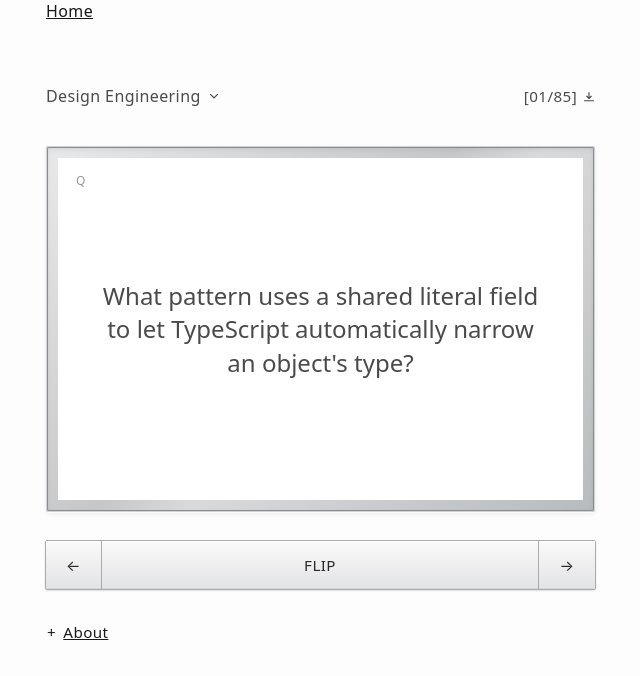
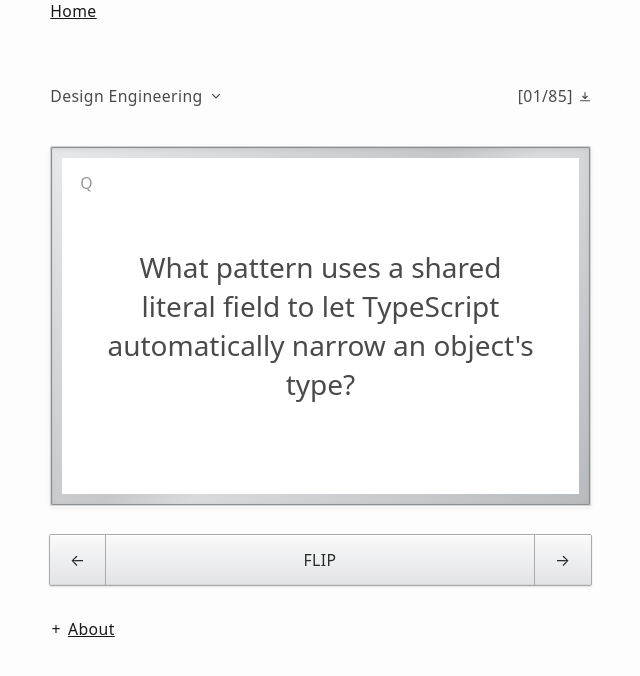
Before and after one commit to pxsswordprotected/personalsite, a React (Vite) app in the folder flashcards-app/: page / in a window 1280 px wide. Shown: the top 676 px of the page, without its empty margins (312-952 px from the left). Built offline with nearby package versions, Linux system fonts and the light colour scheme.

Commit message:
type redesign

```diff
--- a/flashcards-app/src/styles.css
+++ b/flashcards-app/src/styles.css
@@ -1,3 +1,26 @@
+:root {
+    --font-size-body: clamp(0.875rem, calc(0.8385417rem + 0.1822917vw), 0.984375rem);
+    --font-size-heading: clamp(1.09375rem, calc(1.0208333rem + 0.3645833vw), 1.3125rem);
+    --font-size-title: clamp(1.3125rem, calc(1.1666667rem + 0.7291667vw), 1.75rem);
+    --font-size-display: clamp(1.75rem, calc(1.4583333rem + 1.4583333vw), 2.625rem);
+}
+
+body {
+    font-size: var(--font-size-body);
+}
+
+.fc-app,
+.fc-home,
+.fc-select,
+.fc-counter,
+.card-label,
+.card-code,
+.fc-controls button,
+.fc-hint,
+.fc-about {
+    font-size: var(--font-size-body);
+}
+
 .fc-app {
     max-width: 60ch;
     margin-inline: auto;
@@ -21,7 +44,6 @@
 
 .fc-home {
     width: 100%;
-    font-size: 1rem;
     letter-spacing: 0.025rem;
     text-decoration: underline;
     color: #191919;
@@ -65,7 +87,6 @@
     margin: 0;
     padding: 10px 24px 10px 0;
     font-family: inherit;
-    font-size: 1rem;
     letter-spacing: 0.025rem;
     color: #4a4a4a;
     field-sizing: content;
@@ -86,7 +107,6 @@
 }
 
 .fc-counter {
-    font-size: 0.95rem;
     letter-spacing: 0.025rem;
     text-transform: none;
 }
@@ -176,14 +196,13 @@
     position: absolute;
     top: 14px;
     left: 18px;
-    font-size: 0.75rem;
     letter-spacing: 0.025rem;
     color: #999;
     text-transform: uppercase;
 }
 
 .card-text {
-    font-size: 1.5rem;
+    font-size: var(--font-size-title);
     line-height: 1.4;
     white-space: pre-wrap;
     user-select: text;
@@ -193,7 +212,6 @@
 
 .card-code {
     font-family: ui-monospace, "SF Mono", Menlo, Monaco, Consolas, monospace;
-    font-size: 0.85em;
     background: #ececea;
     padding: 2px 6px;
     border-radius: 3px;
@@ -215,7 +233,6 @@
 
 .fc-controls button {
     font-family: inherit;
-    font-size: 0.95rem;
     letter-spacing: 0.025rem;
     padding: 14px 0;
     border: 0;
@@ -260,7 +277,6 @@
 }
 
 .fc-hint {
-    font-size: 0.75rem;
     color: #888;
     letter-spacing: 0.025rem;
 }
@@ -282,7 +298,6 @@
 .fc-about {
     width: 100%;
     max-width: 560px;
-    font-size: 0.95rem;
     color: #4a4a4a;
 }
 
@@ -372,9 +387,6 @@
     .fc-app {
         gap: 20px;
     }
-    .card-text {
-        font-size: 1.15rem;
-    }
     .card-face {
         padding: 28px 24px;
     }
```
Also changed, not shown: 13 other files (tests, documents, lock files or other folders).
